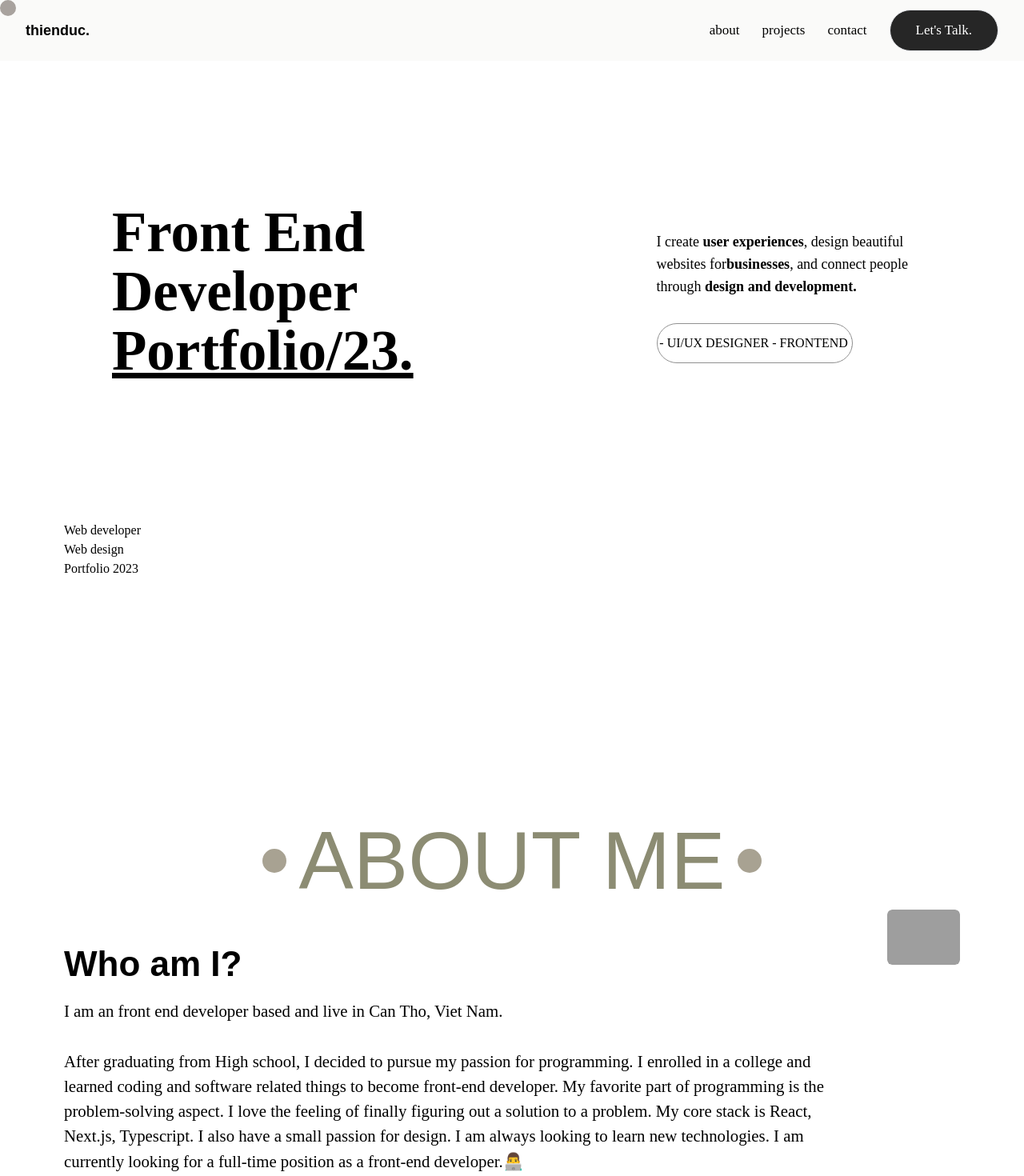
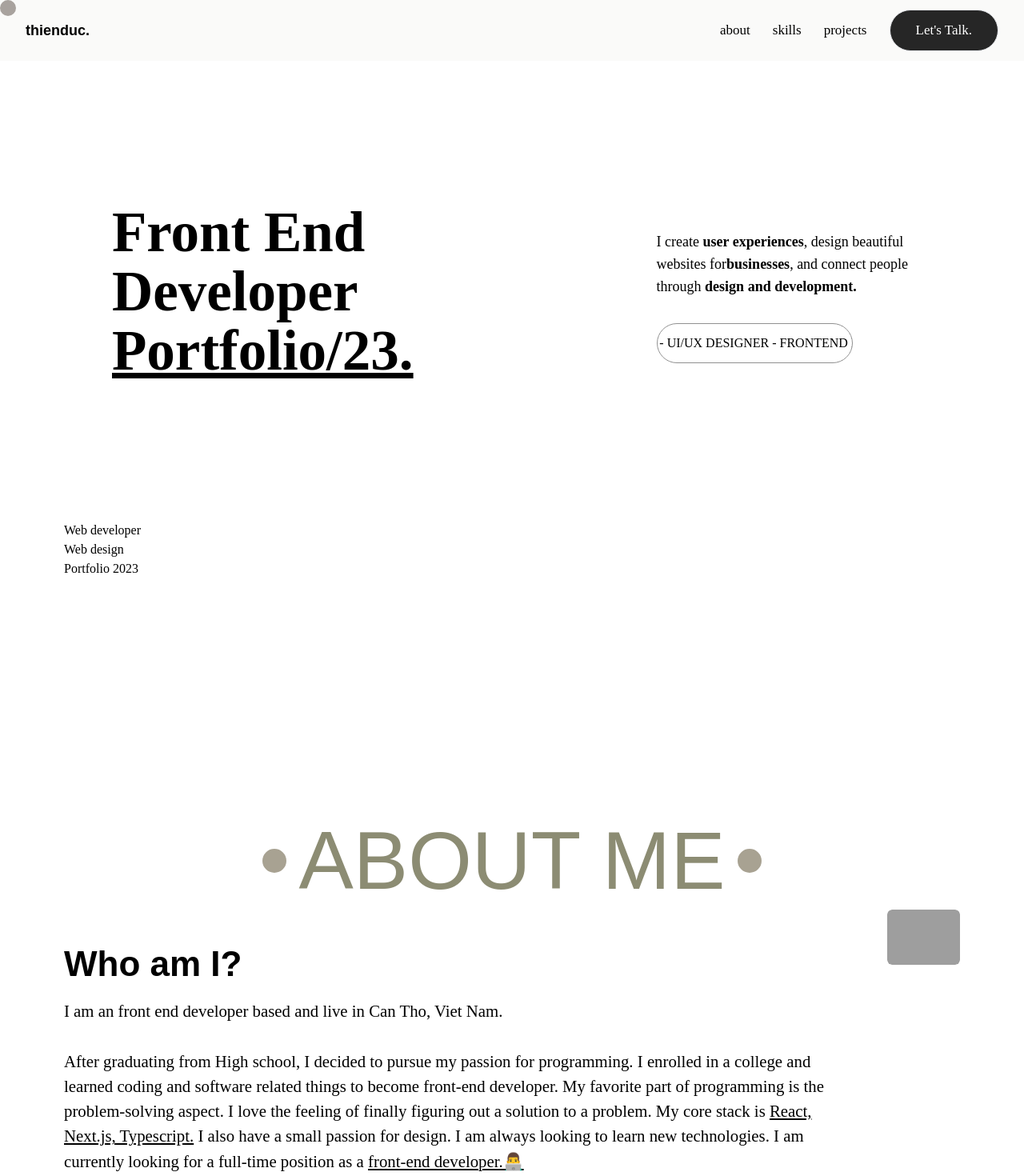
Before and after one commit to kind012/portfolio, a React (Vite) app: page / in a window 1280 px wide. Shown: the top 1470 px of the page at 80% size. Built offline with nearby package versions, Linux system fonts and the light colour scheme; grey boxes are pictures that could not be loaded; a web font is replaced by a local one.

Commit message:
update code

```diff
--- a/index.html
+++ b/index.html
@@ -4,7 +4,7 @@
     <meta charset="UTF-8" />
     <link rel="icon" type="image/svg+xml" href="/logo.svg" />
     <meta name="viewport" content="width=device-width, initial-scale=1.0" />
-    <title>Thien Duc | Personal Portfolio</title>
+    <title>Thien Duc ・ Personal Portfolio</title>
   </head>
   <body>
     <div id="root"></div>
--- a/src/App.tsx
+++ b/src/App.tsx
@@ -32,8 +32,8 @@ function App() {
           <Header />
           <Intro />
           <About data-scroll="about" />
-          <Skills />
-          <Projects data-scroll="project" />
+          <Skills data-scroll="skills" />
+          <Projects />
           <Contact data-scroll="contact" />
           <Footer />
         </>
--- a/src/layout/about.tsx
+++ b/src/layout/about.tsx
@@ -21,10 +21,12 @@ const About = () => {
                 coding and software related things to become front-end
                 developer. My favorite part of programming is the
                 problem-solving aspect. I love the feeling of finally figuring
-                out a solution to a problem. My core stack is React, Next.js,
-                Typescript. I also have a small passion for design. I am always
-                looking to learn new technologies. I am currently looking for a
-                full-time position as a front-end developer.👨‍💻
+                out a solution to a problem. My core stack is{" "}
+                <span className="underline">React, Next.js, Typescript.</span> I
+                also have a small passion for design. I am always looking to
+                learn new technologies. I am currently looking for a full-time
+                position as a{" "}
+                <span className="underline">front-end developer.👨‍💻</span>
                 <br />
                 <br />
                 When I'm not coding, I like listening to music and I enjoy it,
--- a/src/layout/footer.tsx
+++ b/src/layout/footer.tsx
@@ -40,7 +40,7 @@ const Footer = () => {
             className="flex items-center col-span-2 space-x-2 w-fit group 2xl:text-body-1"
           >
             Back To Top
-            <span className="hover:animate-bounce">
+            <span className="transition duration-300 ease-in-out hover:-translate-y-2">
               <HiArrowNarrowUp size={25} />
             </span>
           </button>
--- a/src/layout/header.tsx
+++ b/src/layout/header.tsx
@@ -24,7 +24,7 @@ const Header = () => {
 
   return (
     <motion.header
-      className="fixed top-0 z-50 flex items-center justify-between w-full px-8 py-3 translate-y-0 bg-secondary-100 "
+      className="fixed top-0 z-50 flex items-center justify-between w-full px-8 py-3 translate-y-0 bg-secondary-100"
       initial="hidden"
       animate="visible"
       variants={varients}
@@ -43,6 +43,15 @@ const Header = () => {
           <span className="absolute bottom-0 left-0 h-[0.125rem] w-0 rounded-full bg-black duration-300 ease-in-out group-hover:w-full"></span>
         </a>
         <a
+          href="#skills"
+          data-section="skills"
+          className="relative hidden group md:inline-block"
+          onClick={handleClick}
+        >
+          <span>skills</span>
+          <span className="absolute bottom-0 left-0 h-[0.125rem] w-0 rounded-full bg-black duration-300 ease-in-out group-hover:w-full"></span>
+        </a>
+        <a
           href="#projects"
           data-section="projects"
           className="relative hidden group md:inline-block"
@@ -52,19 +61,9 @@ const Header = () => {
           <span className="absolute bottom-0 left-0 h-[0.125rem] w-0 rounded-full bg-black duration-300 ease-in-out group-hover:w-full"></span>
         </a>
         <a
+          className="duration-200 border button group hover:border-primary-600 hover:bg-transparent cursor-none"
           href="#contact"
           data-section="contact"
-          className="relative hidden group md:inline-block"
-          onClick={handleClick}
-        >
-          <span>contact</span>
-          <span className="absolute bottom-0 left-0 h-[0.125rem] w-0 rounded-full bg-black duration-300 ease-in-out group-hover:w-full"></span>
-        </a>
-        <a
-          className="duration-200 border cursor-pointer button group hover:border-primary-600 hover:bg-transparent"
-          href="https://www.facebook.com/tranthienduc1001"
-          target="_blank"
-          rel="noreferrer"
         >
           <span className="group-hover:text-black">Let's Talk.</span>
         </a>
--- a/src/layout/skills.tsx
+++ b/src/layout/skills.tsx
@@ -34,7 +34,7 @@ const Skills = () => {
     },
   };
   return (
-    <section className="my-[10%] px-5 md:px-10 xl:px-20 2xl:px-28">
+    <section className="my-[10%] px-5 md:px-10 xl:px-20 2xl:px-28" id="skills">
       <SectionHeading>Skills</SectionHeading>
       <div className="space-y-14">
         <motion.div
```
Also changed, not shown: src/assets/pattern.png (added).
